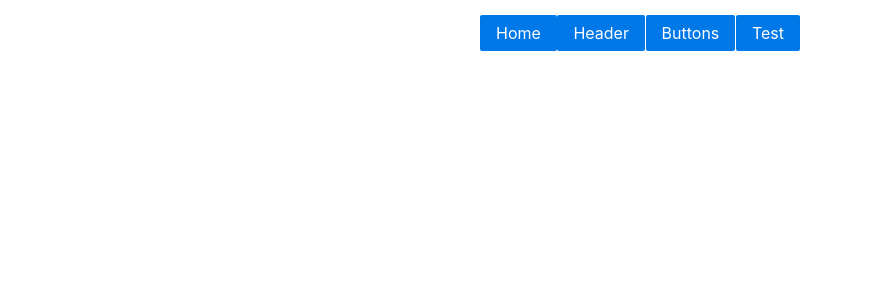
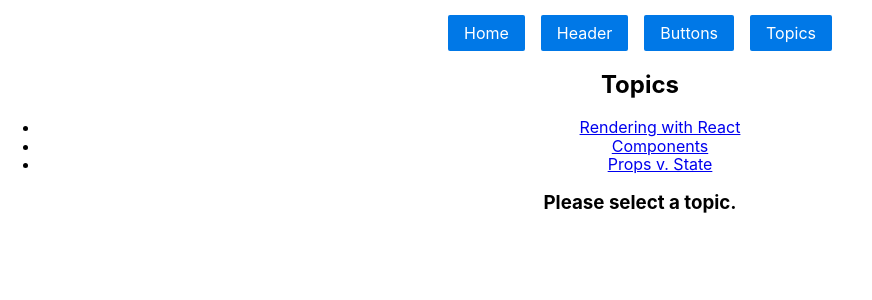
Before and after one commit to mariouhrin/react-redux-sandbox, a React (Create React App) app: page /topics in a window 1280 px wide. Shown: the top 300 px of the page, without its empty margins (0-872 px from the left). Built offline with nearby package versions, Linux system fonts and the light colour scheme.

Commit message:
adding new components for testing

```diff
--- a/src/components/App.js
+++ b/src/components/App.js
@@ -4,7 +4,7 @@ import { Route, Switch } from "react-router-dom";
 import Header from "./Header";
 import Home from "./Home";
 import NavHeader from "./NavHeader";
-import Test from "./Test";
+import Topics from "./Topics";
 import ButtonsContainer from "./../containers/ButtonsContainer";
 
 import "../styles/App.css";
@@ -16,7 +16,7 @@ const App = () => (
       <Route exact path="/" component={Home} />
       <Route path="/header" component={Header} />
       <Route path="/buttons" component={ButtonsContainer} />
-      <Route path="/test" render={props => <Test {...props} />} />
+      <Route path="/topics" component={Topics} />
     </Switch>
   </div>
 );
--- a/src/components/Buttons.js
+++ b/src/components/Buttons.js
@@ -1,6 +1,7 @@
 import React, { Fragment } from "react";
 
 const Buttons = props => {
+  console.log(props);
   return (
     <Fragment>
       <div style={{ paddingTop: "10px" }}>
--- a/src/components/Home.js
+++ b/src/components/Home.js
@@ -1,12 +1,42 @@
-import React, { Fragment } from "react";
+import React, { Component, Fragment } from "react";
 
-const Home = () => {
+const Content = () => {
+  const items = ["First Item", "Second Item", "Third Item"];
+
   return (
-    <Fragment>
-      <h2>This is my app</h2>
-      <h3>Choose what you want to see</h3>
-    </Fragment>
+    <section style={{ display: "flex", justifyContent: "center" }}>
+      <ul style={{ textAlign: "left" }}>
+        {items.map((item, index) => (
+          <li key={index}>{item}</li>
+        ))}
+      </ul>
+    </section>
   );
 };
 
+class Home extends Component {
+  state = { show: true };
+
+  handleClick = () => {
+    this.setState(({ show }) => ({
+      show: !show
+    }));
+  };
+
+  render() {
+    const { show } = this.state;
+
+    return (
+      <Fragment>
+        <h2>This is my app</h2>
+        <h3>Choose what you want to see</h3>
+        <button onClick={this.handleClick} className="pure-button">
+          {show ? "Show Content" : "Hide Content"}
+        </button>
+        {!show ? <Content /> : null}
+      </Fragment>
+    );
+  }
+}
+
 export default Home;
--- a/src/components/NavHeader.js
+++ b/src/components/NavHeader.js
@@ -13,7 +13,7 @@ const NavHeader = props => (
       style={{
         display: "flex",
         justifyContent: "space-between",
-        width: "25%"
+        width: "30%"
       }}
     >
       <NavLink to="/">
@@ -31,9 +31,9 @@ const NavHeader = props => (
           Buttons
         </button>
       </NavLink>
-      <NavLink to="/test">
+      <NavLink to="/topics">
         <button className="pure-button pure-button-primary" type="button">
-          Test
+          Topics
         </button>
       </NavLink>
     </div>
--- a/src/components/Test.js
+++ /dev/null
@@ -1,7 +0,0 @@
-import React from "react";
-
-const Test = props => {
-  return <h2>This component is just for testing</h2>;
-};
-
-export default Test;
--- /dev/null
+++ b/src/components/Topics.js
@@ -0,0 +1,38 @@
+import React from "react";
+import { Route, Link } from "react-router-dom";
+
+function Topic({ match }) {
+  return (
+    <div>
+      <h3>{match.params.topicId}</h3>
+    </div>
+  );
+}
+
+const Topics = ({ match }) => {
+  return (
+    <div>
+      <h2>Topics</h2>
+      <ul>
+        <li>
+          <Link to={`${match.url}/rendering`}>Rendering with React</Link>
+        </li>
+        <li>
+          <Link to={`${match.url}/components`}>Components</Link>
+        </li>
+        <li>
+          <Link to={`${match.url}/props-v-state`}>Props v. State</Link>
+        </li>
+      </ul>
+
+      <Route path={`${match.path}/:topicId`} component={Topic} />
+      <Route
+        exact
+        path={match.path}
+        render={() => <h3>Please select a topic.</h3>}
+      />
+    </div>
+  );
+};
+
+export default Topics;
```
